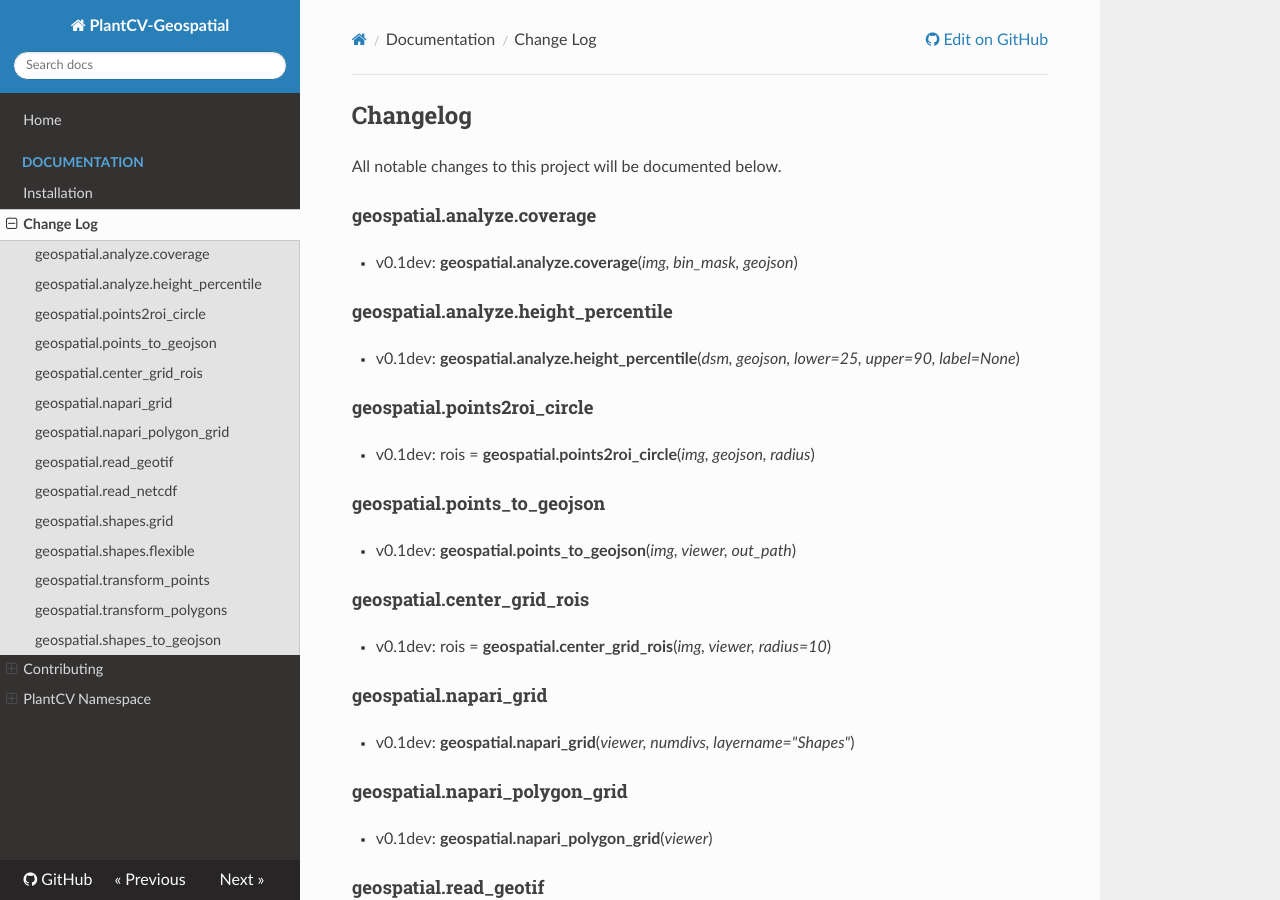
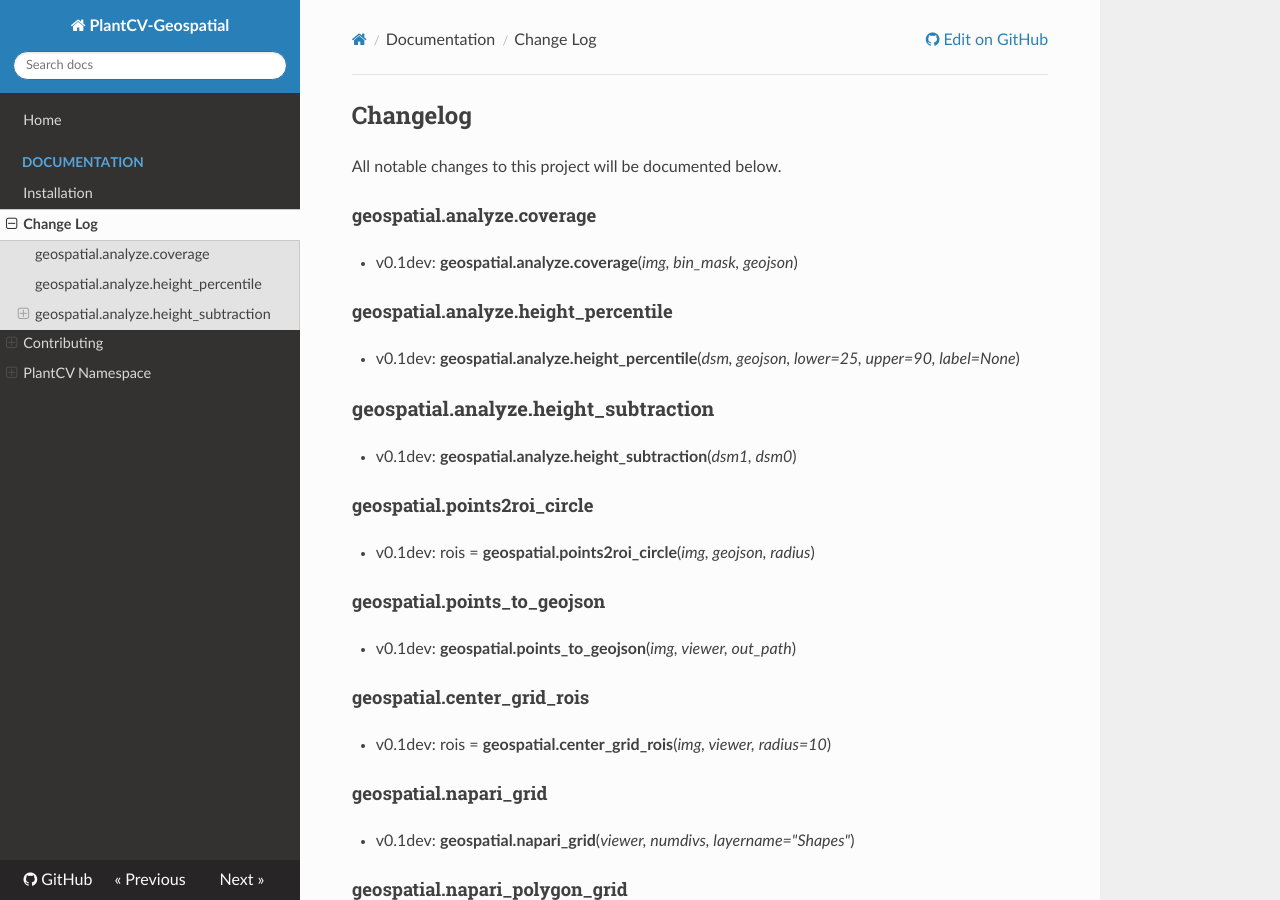
Before and after one commit to danforthcenter/plantcv-geospatial, an MkDocs documentation site: the page built from docs/changelog.md, in a window 1280 px wide and 900 px high. Built offline with MkDocs 1.6.1, drawn with Linux system fonts in a browser that asks for light colours; nearby versions of some CDN libraries.

Commit message:
Update changelog.md

```diff
--- a/docs/changelog.md
+++ b/docs/changelog.md
@@ -10,6 +10,10 @@
 #### geospatial.analyze.height_percentile
 
 * v0.1dev: **geospatial.analyze.height_percentile**(*dsm, geojson, lower=25, upper=90, label=None*)
+
+### geospatial.analyze.height_subtraction
+
+* v0.1dev: **geospatial.analyze.height_subtraction**(*dsm1, dsm0*)
 
 #### geospatial.points2roi_circle
 
```
